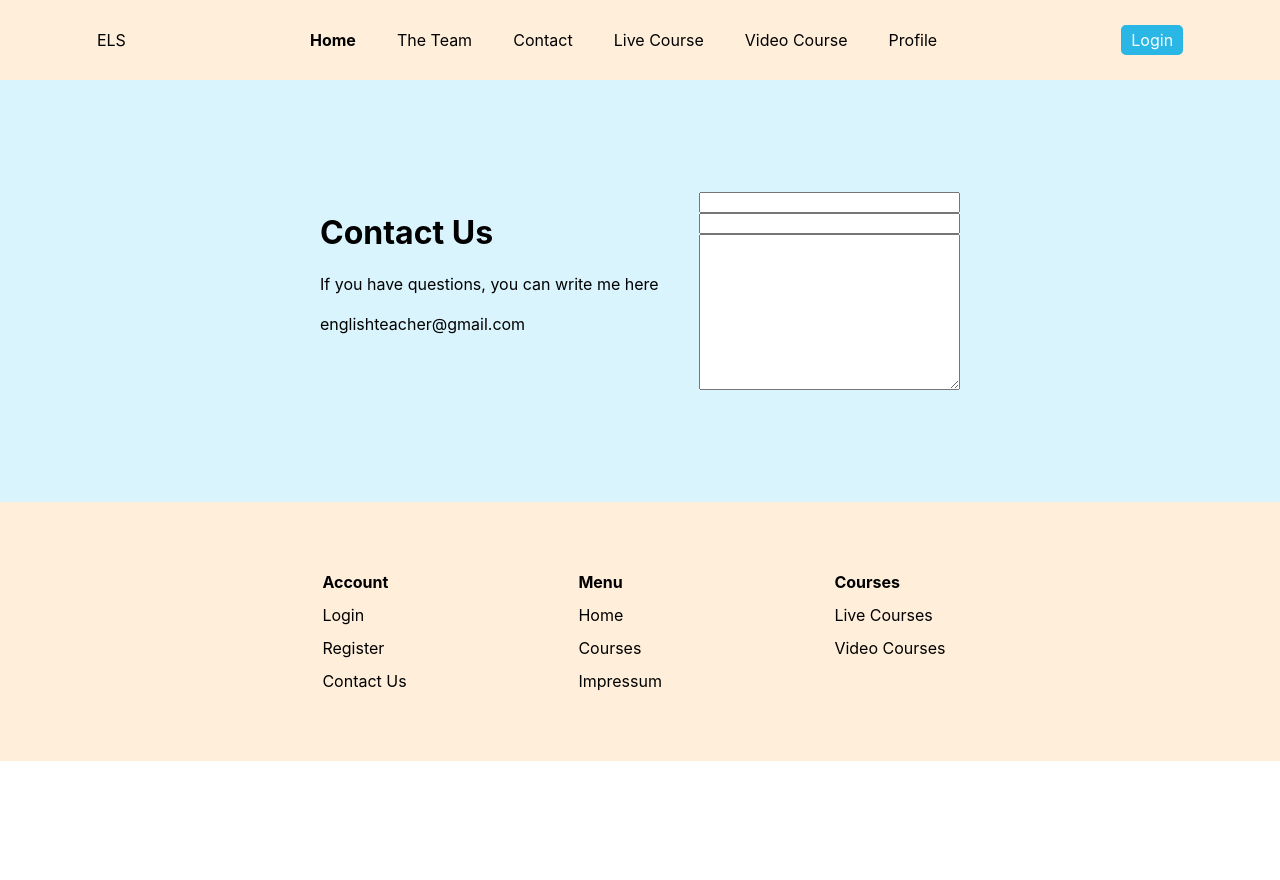
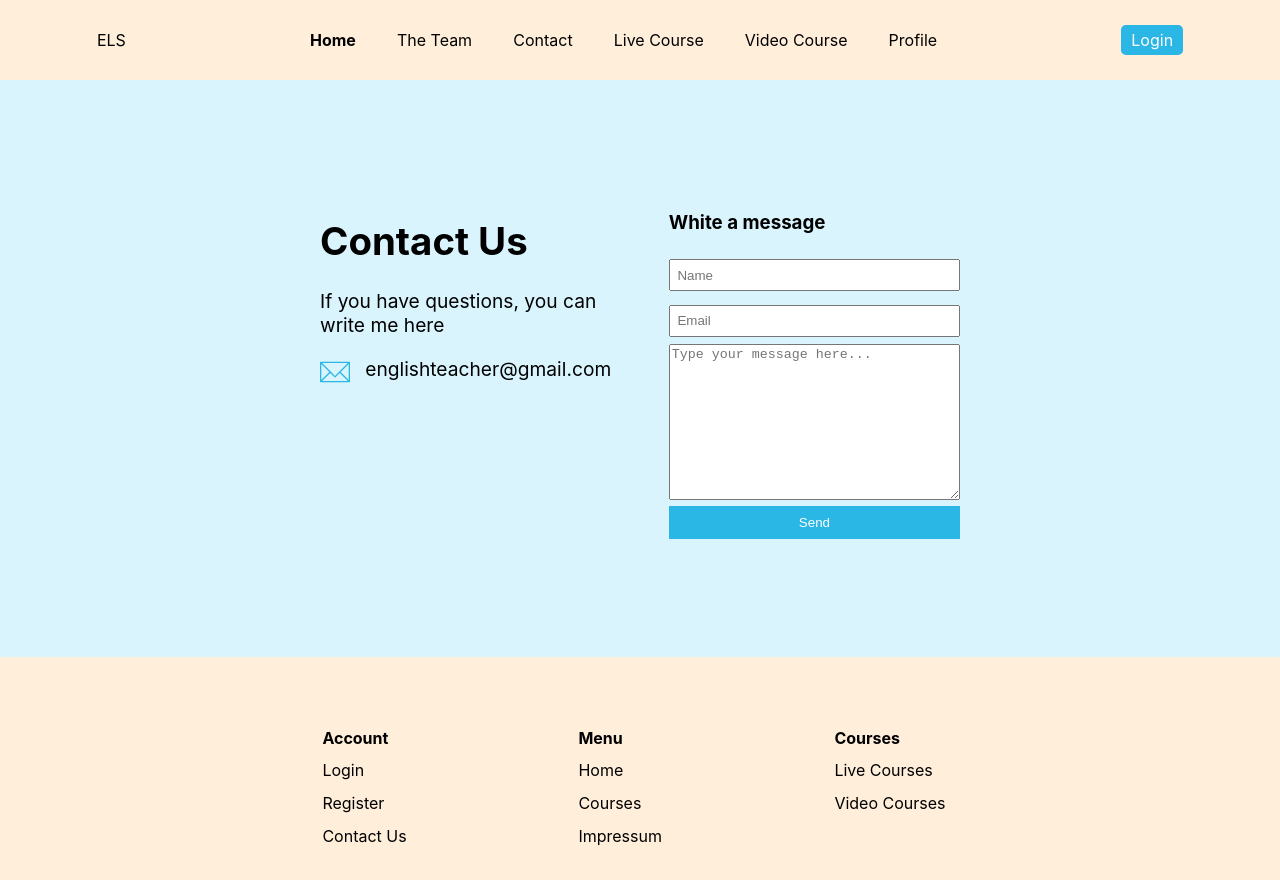
Before and after one commit to KristinaChausheva/softuni-react-exam, a React (Create React App) app: page /contact in a window 1280 px wide. Shown: the top 880 px of the page. Before the commit the page ends 800 px from the top, so only its background shows below. Built offline with nearby package versions, Linux system fonts and the light colour scheme; no server answers.

Commit message:
contact page implementation

```diff
--- a/src/pages/Contact.jsx
+++ b/src/pages/Contact.jsx
@@ -1,4 +1,5 @@
 import styles from "./Contact.module.css"
+import envelope from "../assets/envelope.svg"
 
 function Contact() {
   return (
@@ -10,16 +11,35 @@ function Contact() {
             If you have questions, you can write me here
           </div>
           <div className={styles.emailInfo}>
-            <img src="" alt="" />
+            <img src={envelope} alt="" width={30} />
             <div>englishteacher@gmail.com</div>
           </div>
         </div>
-
-        <form action="" className={styles.form}>
-          <input type="text" id="name" />
-          <input type="email" id="email" />
-          <textarea name="" id="" cols="30" rows="10"></textarea>
-        </form>
+        <div className={styles.formContainer}>
+          <h3>White a message</h3>
+          <form action="" className={styles.form}>
+            <input
+              type="text"
+              id="name"
+              className={styles.input}
+              placeholder="Name"
+            />
+            <input
+              type="email"
+              id="email"
+              className={styles.input}
+              placeholder="Email"
+            />
+            <textarea
+              name=""
+              id=""
+              cols="30"
+              rows="10"
+              placeholder="Type your message here..."
+            ></textarea>
+            <button className={styles.sendBtn}>Send</button>
+          </form>
+        </div>
       </div>
     </div>
   )
--- a/src/pages/Contact.module.css
+++ b/src/pages/Contact.module.css
@@ -13,10 +13,38 @@
 }
 
 .info {
-  /* margin-right: 5em; */
+  font-size: 1.2em;
+  flex: 1;
+  margin-right: 3em;
+}
+
+.emailInfo {
+  display: flex;
+  justify-content: space-between;
+  margin-top: 1em;
+}
+
+.formContainer {
+  /* width: 15vw; */
+  flex: 1;
 }
 
 .form {
   display: flex;
   flex-direction: column;
+  /* width: 15vw; */
 }
+
+.input,
+.sendBtn {
+  margin: 0.5em 0;
+  padding: 0.5em;
+}
+
+.sendBtn {
+  cursor: pointer;
+  background-color: #2bb7e5;
+  color: #fff;
+  border: solid #2bb7e5 2px;
+  margin-top: 0.5em;
+}
```
Also changed, not shown: src/assets/envelope.svg (added).
